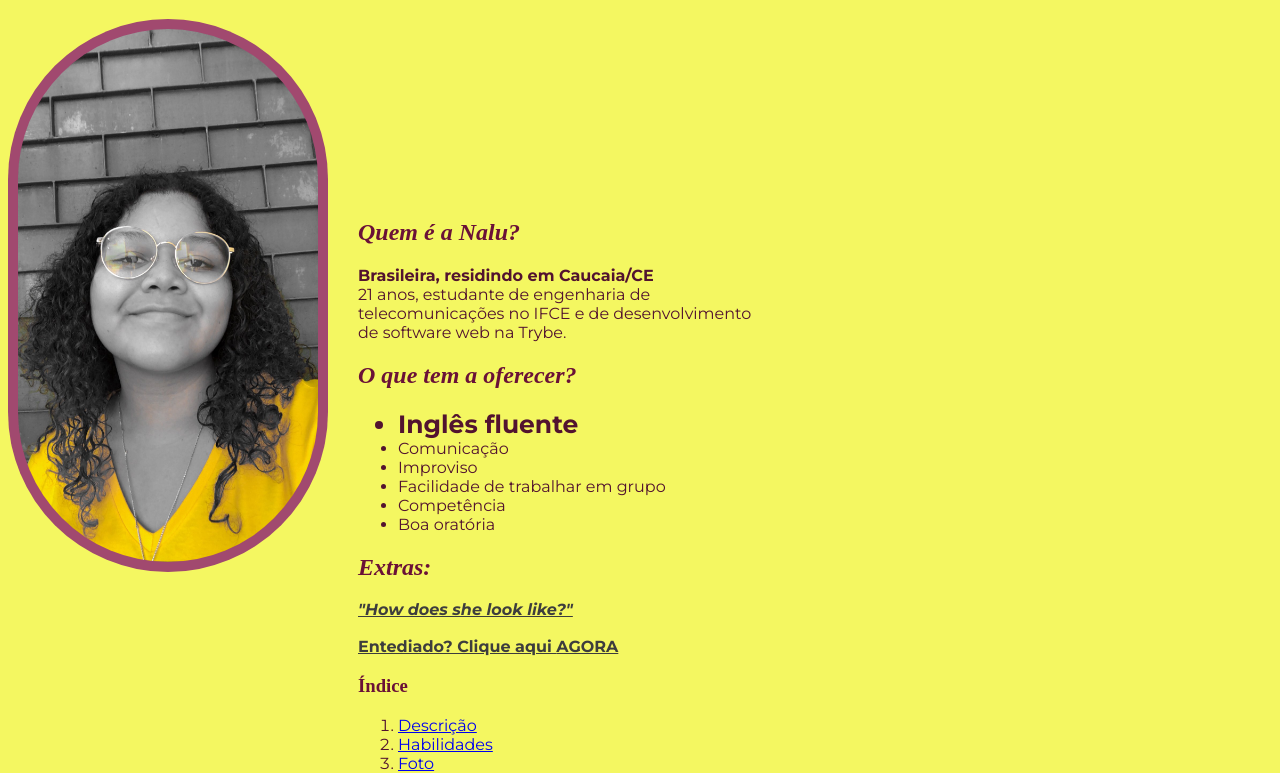
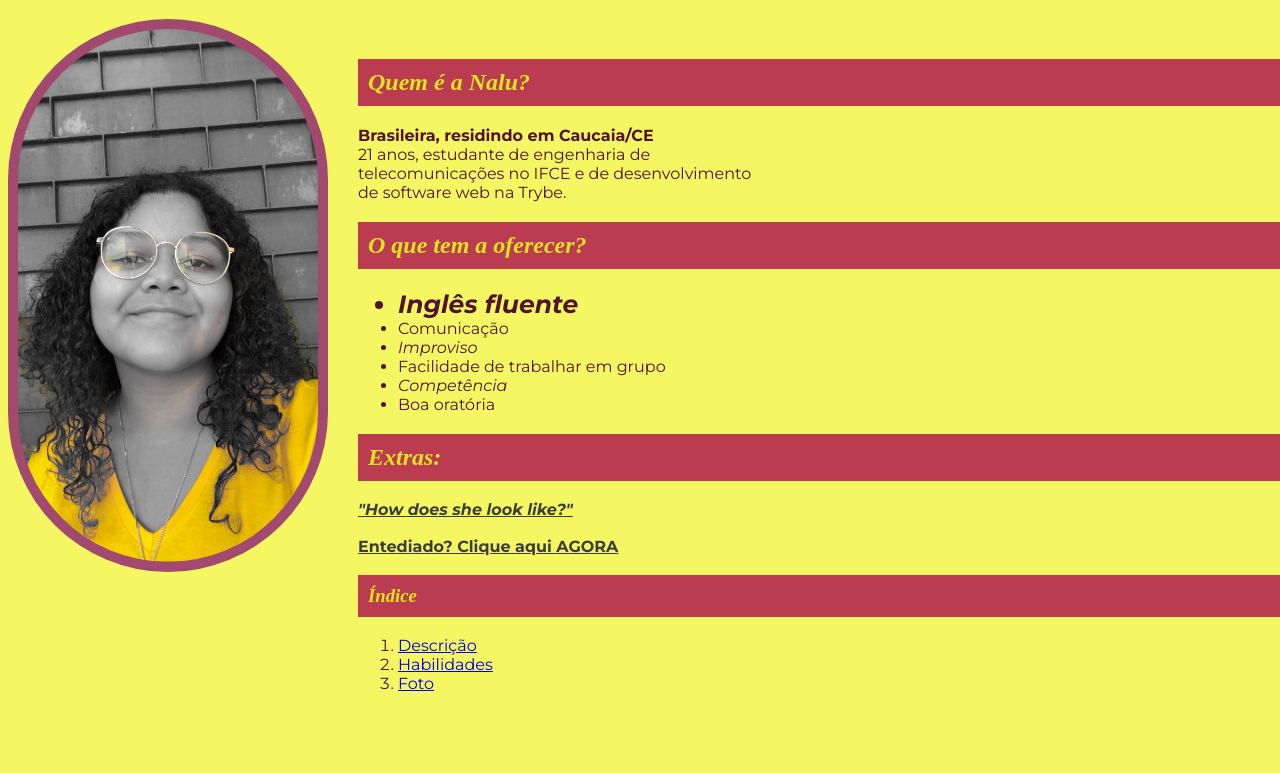
Before and after one commit to nalumelo/portfolio, a plain HTML site: page index.html in a window 1280 px wide. Shown: the part 61-834 px from the top of the page. After the commit the page ends 800 px from the top, so only its background shows below. Drawn offline with Linux system fonts and the light colour scheme.

Commit message:
adicionando padding nos subtitulos

```diff
--- a/index.html
+++ b/index.html
@@ -48,7 +48,7 @@
     <a href="https://theuselessweb.com/" target="_blank" id="extra_links">Entediado? Clique aqui <strong>AGORA</strong></a>
     </div>
     <div class="indice">
-     <h3>Índice</h3>
+     <h3><em>Índice</em></h3>
     <ol>
         <li><a href="#desc">Descrição</a></li>
         <li><a href="#habi">Habilidades</a></li>
--- a/style.css
+++ b/style.css
@@ -35,24 +35,47 @@ ul, ol{
 .description{
     position:relative;
     left: 350px;
-    top: 200px;
+    top: 40px;
 }
 .habs{
     position: relative;
     left: 350px;
-    top: 200px;
+    top: 40px;
 }
 .ex_links{
     position: relative;
     left: 350px;
-    top: 200px;
+    top: 40px;
 
 }
 .indice{
     position: relative;
     left:350px;
-    top:200px;
+    top:40px;
 }
 #nome{
     text-align: center;
 }
+#desc{
+    padding: 10px;
+    background-color: rgb(187, 60, 81);;
+    color: #e0e420;
+}
+#habi{
+    padding: 10px;
+    background-color: rgb(187, 60, 81);;
+    color: #e0e420;
+}
+.ex_links h2{
+    padding: 10px;
+    background-color: rgb(187, 60, 81);;
+    color: #e0e420;
+}
+.indice h3{
+    padding: 10px;
+    background-color: rgb(187, 60, 81);;
+    color: #e0e420;
+}
+.habs li:nth-of-type(2n-1){
+    font-style: oblique;
+}
```
